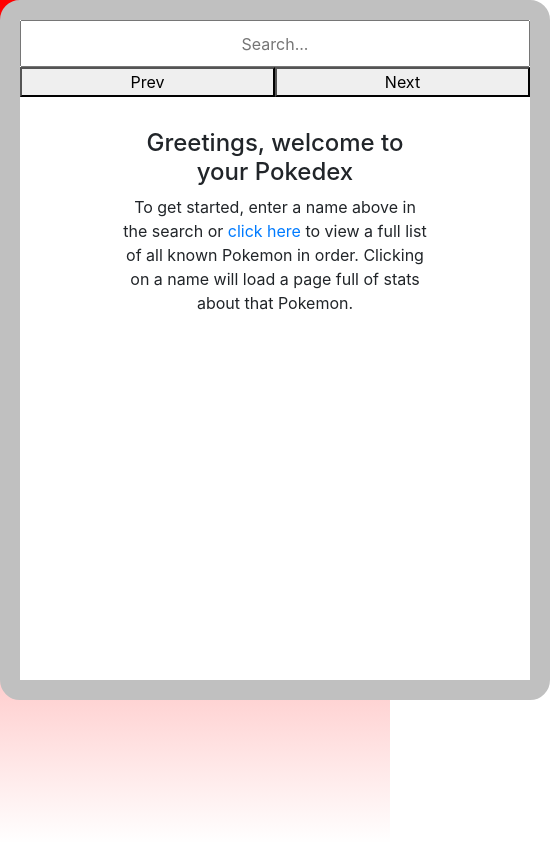
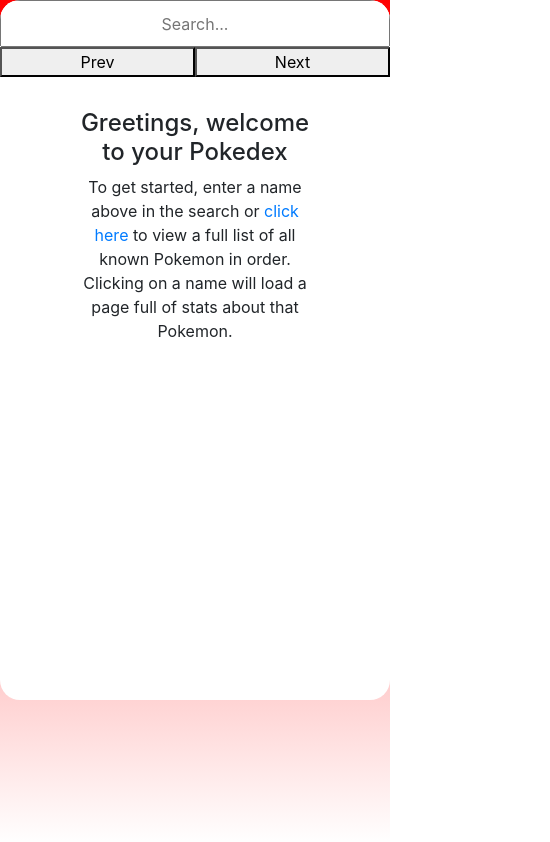
Before and after one commit to egyud/pokedex, a React (Create React App) app: page / in a window 390 px wide. Shown: the whole page, 550 px wide, since content can reach past the window. Built offline with nearby package versions, Linux system fonts and the light colour scheme; no server answers.

Commit message:
Adjusted styling for smaller screens/mobile

```diff
--- a/src/components/Pokedex/Pokedex.module.css
+++ b/src/components/Pokedex/Pokedex.module.css
@@ -8,5 +8,11 @@
   box-sizing: border-box;
   background-color: white;
   overflow: scroll;
-  z-index: 1;
 }
+
+@media(max-width: 595px) {
+  .Pokedex {
+    width: 100%;
+    border: none;
+  }
+}
```
